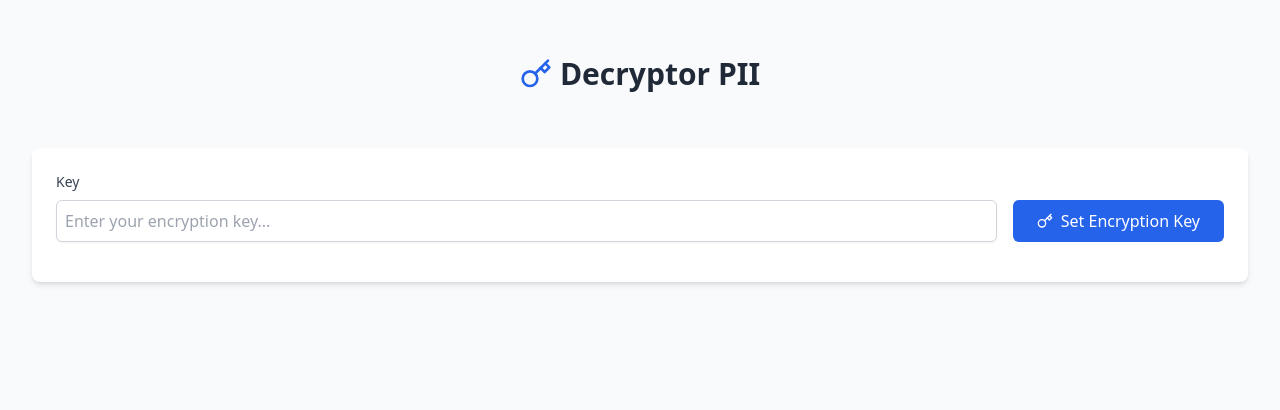
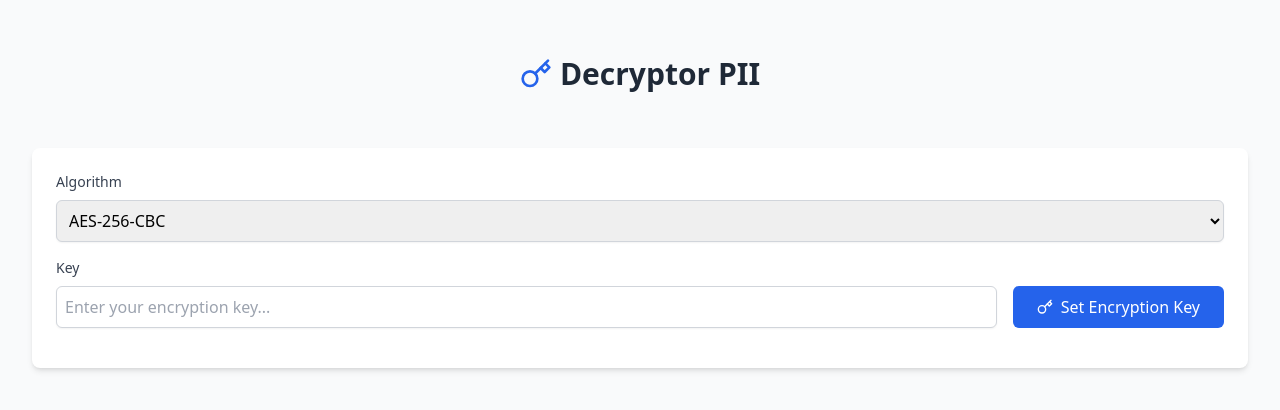
Before and after one commit to dikawebid/decryptor-pii, a React (Vite) app: page / in a window 1280 px wide. Shown: the top 410 px of the page. Built offline with nearby package versions, Linux system fonts and the light colour scheme.

Commit message:
feat: add algorithm set

```diff
--- a/src/App.tsx
+++ b/src/App.tsx
@@ -24,6 +24,7 @@ function App() {
 	const [isLoading, setIsLoading] = useState(false);
 	const [isLoadingExportCSV, setIsLoadingExportCSV] = useState(false);
 	const [isLoadingExportXLSX, setIsLoadingExportXLSX] = useState(false);
+	const [algorithm, setAlgorithm] = useState("aes-256-cbc");
 	const [encryptionKey, setEncryptionKey] = useState("");
 	const [isSetEncryptionKey, setIsSetEncryptionKey] = useState(false);
 	const [currentPage, setCurrentPage] = useState(1);
@@ -83,7 +84,16 @@ function App() {
 	async function decryptAes(str: string): Promise<string> {
 		try {
 			const decoder = new TextDecoder();
-			const decrypted = await aes.decryptWithAes256Cbc(encryptionKey, str);
+			let decrypted = await aes.decryptWithAes256Cbc(encryptionKey, str);
+
+			if (algorithm === "aes-128-cbc") {
+				decrypted = await aes.decryptWithAes128Cbc(encryptionKey, str);
+			} else if (algorithm === "aes-128-gcm") {
+				decrypted = await aes.decryptWithAes128Gcm(encryptionKey, str);
+			} else if (algorithm === "aes-256-gcm") {
+				decrypted = await aes.decryptWithAes256Gcm(encryptionKey, str);
+			}
+
 			return decoder.decode(decrypted).toString();
 		} catch (error) {
 			return str;
@@ -183,13 +193,32 @@ function App() {
 
 			<div className="bg-white rounded-lg shadow-md p-6 mb-6">
 				<div className="mb-4">
-					<label htmlFor="token" className="block text-sm font-medium text-gray-700 mb-2">
+					<label htmlFor="algorithm" className="block text-sm font-medium text-gray-700 mb-2">
+						Algorithm
+					</label>
+					<div className="flex gap-4">
+						<select
+							id="algorithm"
+							disabled={isSetEncryptionKey}
+							value={algorithm}
+							onChange={(e) => setAlgorithm(e.target.value)}
+							className="flex-1 rounded-md border-gray-300 shadow-sm focus:border-blue-500 focus:ring-blue-500 p-2 border"
+						>
+							<option value="aes-128-cbc">AES-128-CBC</option>
+							<option value="aes-256-cbc">AES-256-CBC</option>
+							<option value="aes-128-gcm">AES-128-GCM</option>
+							<option value="aes-256-gcm">AES-256-GCM</option>
+						</select>
+					</div>
+				</div>
+				<div className="mb-4">
+					<label htmlFor="key" className="block text-sm font-medium text-gray-700 mb-2">
 						Key
 					</label>
 					<div className="flex gap-4">
 						<input
 							type="text"
-							id="token"
+							id="key"
 							disabled={isSetEncryptionKey}
 							value={encryptionKey}
 							onChange={(e) => setEncryptionKey(e.target.value)}
```
